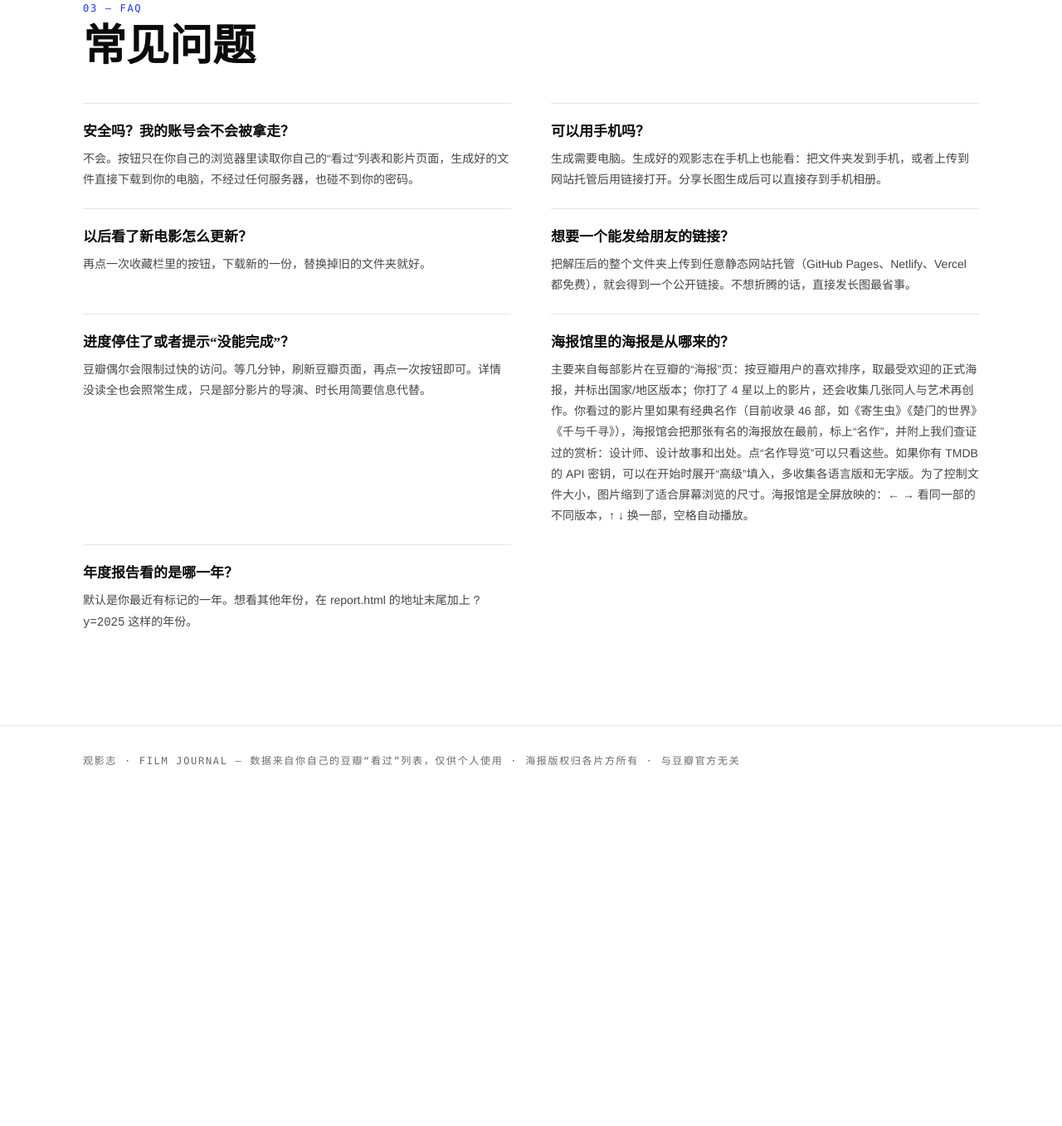
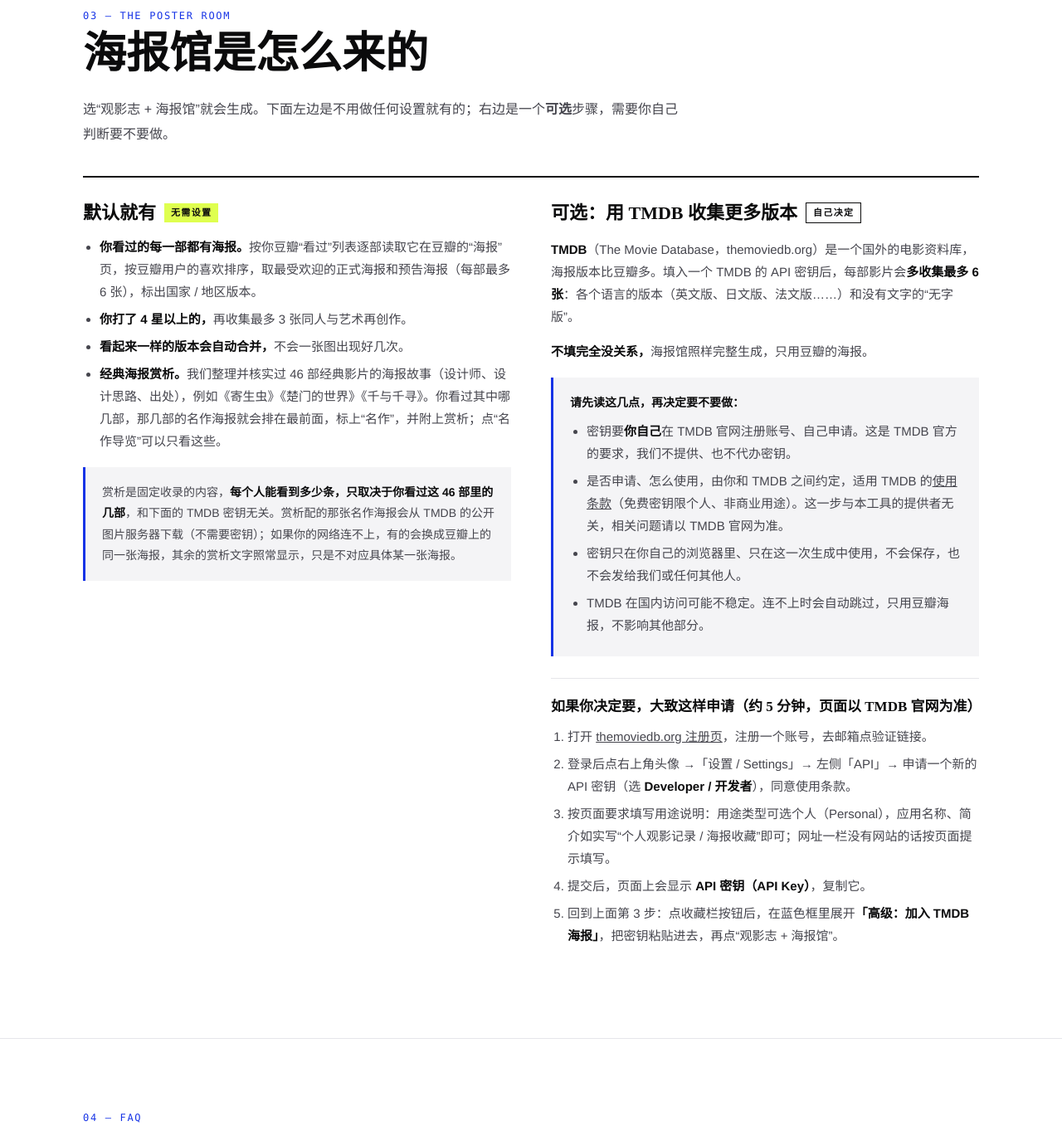
Before and after one commit to JoniLIN0210/film-journal-kit, a plain HTML site: page index.html in a window 1280 px wide. Shown: the part 2037-3394 px from the top of the page at 83% size. Before the commit the page ends 3009 px from the top, so only its background shows below. Drawn offline with Linux system fonts and the light colour scheme.

Commit message:
Explain how the poster room works and the optional, self-applied TMDB key
Co-Authored-By: Claude Opus 5.5 <noreply@anthropic.com>

```diff
--- a/grab.js
+++ b/grab.js
@@ -124,7 +124,7 @@
       $('h1').textContent = '生成你的观影志';
       say('选一种。两种都会读取你的“看过”列表和每部影片的详情；海报馆会再为每部影片收集各个国家、各个版本的海报，并附上经典海报的赏析。');
       $('.row').innerHTML = '<button class="solid m1">观影志 + 海报馆<small>300 部约 30 分钟</small></button><button class="m0">只要观影志<small>300 部约 7 分钟</small></button><button class="x">取消</button>'
-        + '<details class="adv"><summary>高级：加入 TMDB 海报（可选）</summary><p>TMDB 是全球最大的电影资料库，能多收集各语言版本和无字版海报。填入你自己在 themoviedb.org 免费申请的 API 密钥即可；不填就只用豆瓣。密钥只在这次生成中使用，不会保存或上传。</p><input class="tmdb" type="password" autocomplete="off" spellcheck="false" placeholder="TMDB API Key 或 Read Access Token"></details>';
+        + '<details class="adv"><summary>高级：加入 TMDB 海报（可选）</summary><p>不填也会完整生成。填入后，每部影片会从 TMDB 多收集各语言版和无字版海报（海报赏析的多少与此无关）。密钥需要你自己在 themoviedb.org 申请，适用 TMDB 的使用条款，与本工具无关；它只在这次生成中、在你的浏览器里使用，不会保存或上传。<a href="' + BASE + 'index.html#posters" target="_blank" rel="noopener">怎么申请、要不要填 ↗</a></p><input class="tmdb" type="password" autocomplete="off" spellcheck="false" placeholder="TMDB API Key 或 Read Access Token"></details>';
       $('.m1').onclick = () => { TMDB = ($('.tmdb').value || '').trim() || TMDB; resolve(true); };
       $('.m0').onclick = () => resolve(false);
       $('.x').onclick = () => { cancelled = true; close(); resolve(false); };
--- a/index.html
+++ b/index.html
@@ -47,6 +47,19 @@
   .faq div { padding: 22px 0; border-top: 1px solid #e6e6ea; }
   .faq h4 { font: 900 17px/1.4 var(--cn); margin: 0 0 8px; }
   .faq p { margin: 0; font-size: 14px; line-height: 1.8; color: #45454d; }
+  .px2 { display: grid; grid-template-columns: 1fr 1fr; gap: 0 48px; border-top: 2px solid var(--black); }
+  .px2 > div { padding: 28px 0 8px; }
+  .px2 h3 { font: 900 22px/1.35 var(--cn); margin: 0 0 12px; }
+  .px2 h3 .tag { font: 600 11px/1 var(--mono); letter-spacing: .12em; padding: 5px 8px; margin-left: 10px; vertical-align: 4px; background: var(--lime); }
+  .px2 h3 .tag.opt { background: none; border: 1.5px solid var(--black); }
+  .px2 p, .px2 li { font-size: 15px; line-height: 1.8; color: #45454d; }
+  .px2 ul, .px2 ol { padding-left: 20px; margin: 0 0 14px; }
+  .px2 li { margin-bottom: 6px; }
+  .px2 b { color: var(--black); }
+  .note-box { margin-top: 18px; padding: 18px 20px; background: #f4f4f6; border-left: 3px solid var(--blue); font-size: 14px; line-height: 1.8; color: #45454d; }
+  .note-box b { color: var(--black); }
+  .tmdb-steps { margin-top: 26px; padding-top: 22px; border-top: 1px solid #e6e6ea; }
+  .tmdb-steps h4 { font: 900 17px/1.4 var(--cn); margin: 0 0 10px; }
   .mobile { display: none; background: var(--black); color: var(--lime); padding: 18px 0; font-size: 15px; line-height: 1.7; }
   .demo { background: var(--black); color: var(--white); }
   .demo h2 { color: var(--white); }
@@ -54,7 +67,7 @@
   .demo .go:hover { background: var(--lime); color: var(--black); }
   footer { padding: 32px 0 48px; color: #6a6a72; font-size: 12px; }
   @media (max-width: 860px) {
-    .steps, .faq { grid-template-columns: 1fr; }
+    .steps, .faq, .px2 { grid-template-columns: 1fr; }
     .step, .step + .step { padding: 28px 0; border-right: 0; border-bottom: 1px solid #e6e6ea; }
     .is-mobile .mobile { display: block; }
   }
@@ -95,7 +108,7 @@
         <div class="n">3</div>
         <h3>点一下收藏栏里的按钮</h3>
         <p>页面上会出现一个蓝色的框，选“观影志 + 海报馆”或“只要观影志”。等进度走完，会自动下载一个压缩包。<b>先解压</b>（Windows 右键压缩包选「全部解压缩」，Mac 双击压缩包），再打开解压出来的文件夹里的 <b>index.html</b>。</p>
-        <p class="hint">300 部左右：只要观影志约 7 分钟，加上海报馆约 30 分钟（要逐部读取海报页，放慢速度以免被豆瓣要求验证）。进行中请不要关闭页面。</p>
+        <p class="hint">300 部左右：只要观影志约 7 分钟，加上海报馆约 30 分钟（要逐部读取海报页，放慢速度以免被豆瓣要求验证）。进行中请不要关闭页面。想多收集一些海报版本？先看下面的<a href="#posters">「海报馆是怎么来的」</a>。</p>
       </div>
     </div>
   </div>
@@ -105,14 +118,58 @@
   <div class="wrap">
     <div class="mono" style="color:var(--lime)">02 — Preview</div>
     <h2>生成出来长这样</h2>
-    <p style="max-width:620px;line-height:1.8;color:rgba(255,255,255,.8)">主页：数字、口味、按月份的观影日历、全部短评和可搜索的片库。年度报告：这一年的月历、首与尾、类型与产地、最常遇见的名字、五星片单。海报馆：每部影片在豆瓣上最受欢迎的几张海报，可以按年份、评分、国家版本筛选，也能看同一部电影在不同国家的样子。主页和年度报告都能一键生成 1080px 宽的分享长图。</p>
+    <p style="max-width:620px;line-height:1.8;color:rgba(255,255,255,.8)">主页：数字、口味、按月份的观影日历、全部短评和可搜索的片库。年度报告：这一年的月历、首与尾、类型与产地、最常遇见的名字、五星片单。海报馆：全屏放映你看过的每一部的海报，同一部电影在不同国家、不同时期的样子；经典名作附有海报赏析。主页和年度报告都能一键生成 1080px 宽的分享长图。</p>
     <a class="go" href="https://jonilin0210.github.io/film-journal/" target="_blank" rel="noopener">看一个示例 ↗</a>
+  </div>
+</section>
+
+<section id="posters">
+  <div class="wrap">
+    <div class="mono kicker">03 — The Poster Room</div>
+    <h2>海报馆是怎么来的</h2>
+    <p style="max-width:720px;font-size:16px;line-height:1.85;color:#45454d;margin:-16px 0 36px">选“观影志 + 海报馆”就会生成。下面左边是不用做任何设置就有的；右边是一个<b>可选</b>步骤，需要你自己判断要不要做。</p>
+    <div class="px2">
+      <div>
+        <h3>默认就有<span class="tag">无需设置</span></h3>
+        <ul>
+          <li><b>你看过的每一部都有海报。</b>按你豆瓣“看过”列表逐部读取它在豆瓣的“海报”页，按豆瓣用户的喜欢排序，取最受欢迎的正式海报和预告海报（每部最多 6 张），标出国家 / 地区版本。</li>
+          <li><b>你打了 4 星以上的，</b>再收集最多 3 张同人与艺术再创作。</li>
+          <li><b>看起来一样的版本会自动合并，</b>不会一张图出现好几次。</li>
+          <li><b>经典海报赏析。</b>我们整理并核实过 46 部经典影片的海报故事（设计师、设计思路、出处），例如《寄生虫》《楚门的世界》《千与千寻》。你看过其中哪几部，那几部的名作海报就会排在最前面，标上“名作”，并附上赏析；点“名作导览”可以只看这些。</li>
+        </ul>
+        <div class="note-box">赏析是固定收录的内容，<b>每个人能看到多少条，只取决于你看过这 46 部里的几部</b>，和下面的 TMDB 密钥无关。赏析配的那张名作海报会从 TMDB 的公开图片服务器下载（不需要密钥）；如果你的网络连不上，有的会换成豆瓣上的同一张海报，其余的赏析文字照常显示，只是不对应具体某一张海报。</div>
+      </div>
+      <div>
+        <h3>可选：用 TMDB 收集更多版本<span class="tag opt">自己决定</span></h3>
+        <p><b>TMDB</b>（The Movie Database，themoviedb.org）是一个国外的电影资料库，海报版本比豆瓣多。填入一个 TMDB 的 API 密钥后，每部影片会<b>多收集最多 6 张</b>：各个语言的版本（英文版、日文版、法文版……）和没有文字的“无字版”。</p>
+        <p><b>不填完全没关系，</b>海报馆照样完整生成，只用豆瓣的海报。</p>
+        <div class="note-box">
+          <b>请先读这几点，再决定要不要做：</b>
+          <ul style="margin:8px 0 0">
+            <li>密钥要<b>你自己</b>在 TMDB 官网注册账号、自己申请。这是 TMDB 官方的要求，我们不提供、也不代办密钥。</li>
+            <li>是否申请、怎么使用，由你和 TMDB 之间约定，适用 TMDB 的<a href="https://www.themoviedb.org/api-terms-of-use" target="_blank" rel="noopener">使用条款</a>（免费密钥限个人、非商业用途）。这一步与本工具的提供者无关，相关问题请以 TMDB 官网为准。</li>
+            <li>密钥只在你自己的浏览器里、只在这一次生成中使用，不会保存，也不会发给我们或任何其他人。</li>
+            <li>TMDB 在国内访问可能不稳定。连不上时会自动跳过，只用豆瓣海报，不影响其他部分。</li>
+          </ul>
+        </div>
+        <div class="tmdb-steps">
+          <h4>如果你决定要，大致这样申请（约 5 分钟，页面以 TMDB 官网为准）</h4>
+          <ol>
+            <li>打开 <a href="https://www.themoviedb.org/signup" target="_blank" rel="noopener">themoviedb.org 注册页</a>，注册一个账号，去邮箱点验证链接。</li>
+            <li>登录后点右上角头像 →「设置 / Settings」→ 左侧「API」→ 申请一个新的 API 密钥（选 <b>Developer / 开发者</b>），同意使用条款。</li>
+            <li>按页面要求填写用途说明：用途类型可选个人（Personal），应用名称、简介如实写“个人观影记录 / 海报收藏”即可；网址一栏没有网站的话按页面提示填写。</li>
+            <li>提交后，页面上会显示 <b>API 密钥（API Key）</b>，复制它。</li>
+            <li>回到上面第 3 步：点收藏栏按钮后，在蓝色框里展开<b>「高级：加入 TMDB 海报」</b>，把密钥粘贴进去，再点“观影志 + 海报馆”。</li>
+          </ol>
+        </div>
+      </div>
+    </div>
   </div>
 </section>
 
 <section>
   <div class="wrap">
-    <div class="mono kicker">03 — FAQ</div>
+    <div class="mono kicker">04 — FAQ</div>
     <h2>常见问题</h2>
     <div class="faq">
       <div><h4>安全吗？我的账号会不会被拿走？</h4><p>不会。按钮只在你自己的浏览器里读取你自己的“看过”列表和影片页面，生成好的文件直接下载到你的电脑，不经过任何服务器，也碰不到你的密码。</p></div>
@@ -120,13 +177,13 @@
       <div><h4>以后看了新电影怎么更新？</h4><p>再点一次收藏栏里的按钮，下载新的一份，替换掉旧的文件夹就好。</p></div>
       <div><h4>想要一个能发给朋友的链接？</h4><p>把解压后的整个文件夹上传到任意静态网站托管（GitHub Pages、Netlify、Vercel 都免费），就会得到一个公开链接。不想折腾的话，直接发长图最省事。</p></div>
       <div><h4>进度停住了或者提示“没能完成”？</h4><p>豆瓣偶尔会限制过快的访问。等几分钟，刷新豆瓣页面，再点一次按钮即可。详情没读全也会照常生成，只是部分影片的导演、时长用简要信息代替。</p></div>
-      <div><h4>海报馆里的海报是从哪来的？</h4><p>主要来自每部影片在豆瓣的“海报”页：按豆瓣用户的喜欢排序，取最受欢迎的正式海报，并标出国家/地区版本；你打了 4 星以上的影片，还会收集几张同人与艺术再创作。你看过的影片里如果有经典名作（目前收录 46 部，如《寄生虫》《楚门的世界》《千与千寻》），海报馆会把那张有名的海报放在最前，标上“名作”，并附上我们查证过的赏析：设计师、设计故事和出处。点“名作导览”可以只看这些。如果你有 TMDB 的 API 密钥，可以在开始时展开“高级”填入，多收集各语言版和无字版。为了控制文件大小，图片缩到了适合屏幕浏览的尺寸。海报馆是全屏放映的：← → 看同一部的不同版本，↑ ↓ 换一部，空格自动播放。</p></div>
+      <div><h4>海报馆怎么看？</h4><p>海报馆是全屏放映的：<kbd>←</kbd> <kbd>→</kbd> 看同一部的不同版本，<kbd>↑</kbd> <kbd>↓</kbd> 换一部，空格自动播放，<kbd>I</kbd> 打开索引按年份、五星、有赏析筛选。海报从哪来、TMDB 密钥要不要填，见上面的<a href="#posters">「海报馆是怎么来的」</a>。</p></div>
       <div><h4>年度报告看的是哪一年？</h4><p>默认是你最近有标记的一年。想看其他年份，在 report.html 的地址末尾加上 <code>?y=2025</code> 这样的年份。</p></div>
     </div>
   </div>
 </section>
 
-<footer><div class="wrap mono">观影志 · Film Journal — 数据来自你自己的豆瓣“看过”列表，仅供个人使用 · 海报版权归各片方所有 · 与豆瓣官方无关</div></footer>
+<footer><div class="wrap mono">观影志 · Film Journal — 数据来自你自己的豆瓣“看过”列表，仅供个人使用 · 海报版权归各片方所有 · 与豆瓣官方、TMDB 官方无关</div></footer>
 
 <script>
   // The bookmarklet loads grab.js from wherever this page is hosted, so fixing grab.js updates every buyer's button.
```
